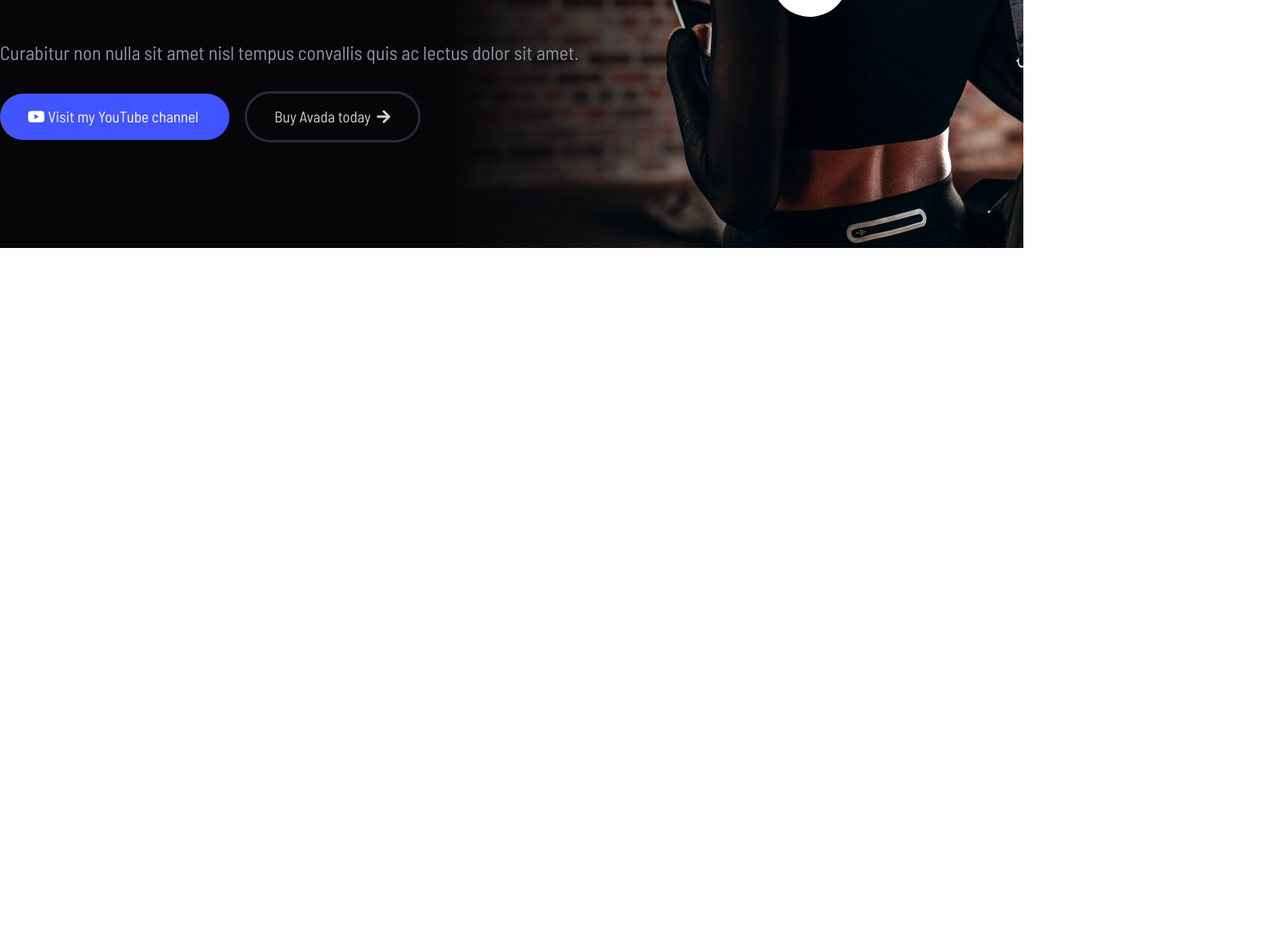
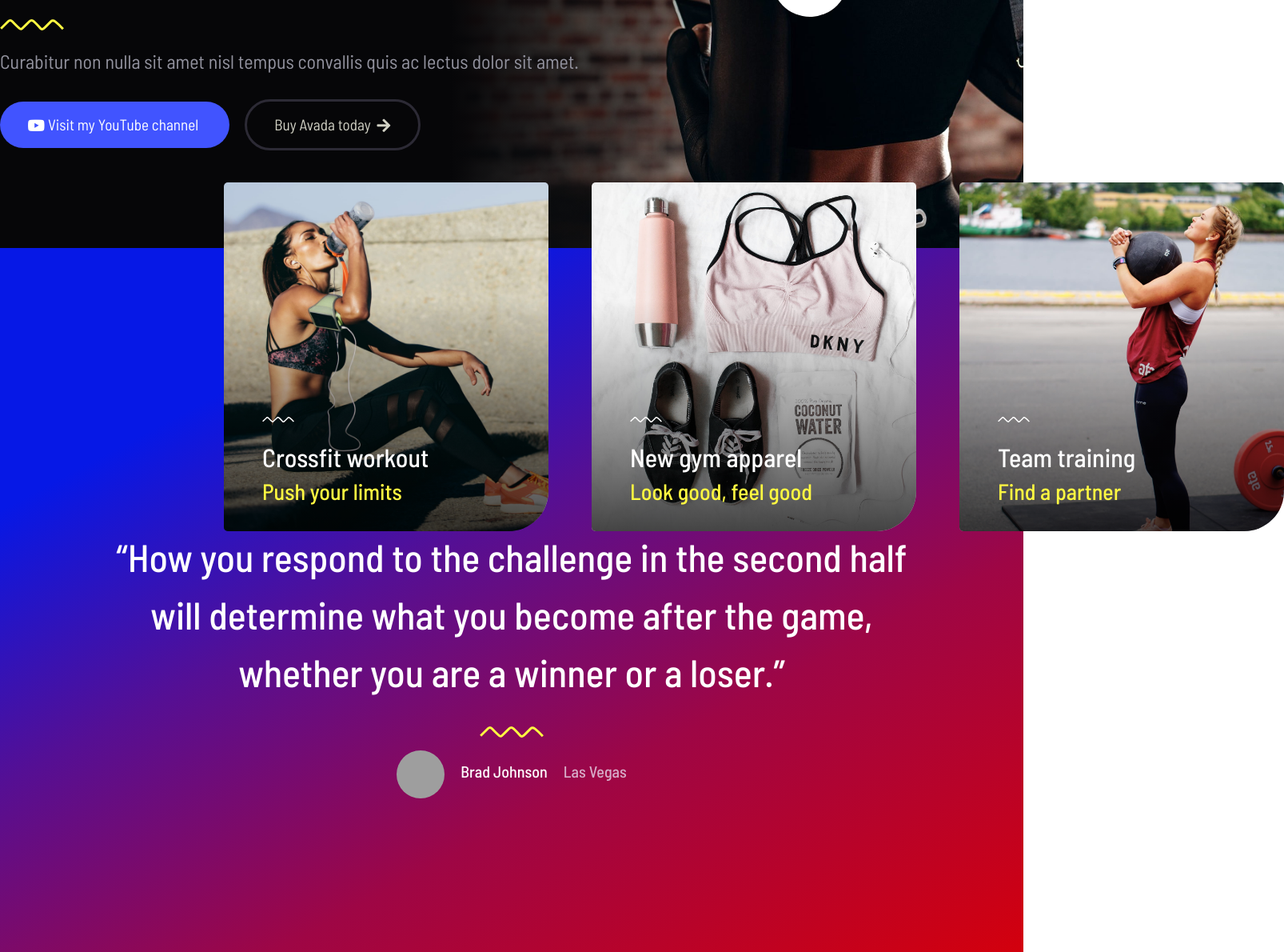
Before and after one commit to MemeWasTaken/proj-html-vuejs, a Vue app: page / in a window 1280 px wide. Shown: the part 465-1655 px from the top of the page at 80% size, 1606 px wide, since content can reach past the window. Before the commit the page ends 800 px from the top, so only its background shows below. Built offline with nearby package versions, Linux system fonts and the light colour scheme; grey boxes are pictures that could not be loaded.

Commit message:
SectionChallenge

```diff
--- a/src/components/Header.vue
+++ b/src/components/Header.vue
@@ -22,7 +22,8 @@
 </script>
 
 <style lang="scss" scoped>
- @import '../assets/scss/style.scss';
+    @import '../assets/scss/style.scss';
+
     header {
         background-color: $codGray;
         height: 100px;
--- a/src/components/Main.vue
+++ b/src/components/Main.vue
@@ -1,16 +1,19 @@
 <template>
     <main>
         <Jumbo />
+        <SectionChallenge />
     </main>
 </template>
 
 <script>
     import Jumbo from './partials/main/Jumbo.vue'
+    import SectionChallenge from './partials/main/SectionChallenge.vue'
 
     export default {
         name: "Main",
         components: {
             Jumbo,
+            SectionChallenge,
         }
     }
 </script>
--- a/src/components/partials/header/Navbar.vue
+++ b/src/components/partials/header/Navbar.vue
@@ -24,6 +24,7 @@
 
 <style lang="scss" scoped>
     @import '../../../assets/scss/partials/_variables.scss';
+
     .new {
         background-color: #FFF941;
         color: #000000;
--- a/src/components/partials/main/Jumbo.vue
+++ b/src/components/partials/main/Jumbo.vue
@@ -5,7 +5,11 @@
                 <div class="row m-0 align-items-center">
                     <div class="col-7 p-0">
                         <h3 class="h3-certified">Certified fitness professional</h3>
-                        <h1 class="h1-title"> <span class="yellow-spacer">Ta</span>ke control of your health</h1>
+                        <!-- <h1 class="h1-title"> <span class="yellow-spacer">Ta</span>ke control of your health</h1> -->
+                        <h1 class="h1-title"> Take control of your health</h1>
+                        <svg class="vector-waves" width="352" height="61" viewBox="0 0 352 61" fill="none" xmlns="http://www.w3.org/2000/svg">
+                            <path d="M5 51.5215L45 12.5215C48.6667 8.35485 58 2.52152 67.5 12.5215C77 22.5215 97 42.6882 108 51.5215C110.833 53.1882 117.5 55.5215 121.5 51.5215C125.5 47.5215 150.167 23.8549 162 12.5215C165.5 8.35485 175.3 2.52152 186.5 12.5215C197.7 22.5215 216.167 42.6882 224 51.5215C227 53.6882 234.5 56.7215 240.5 51.5215C246.5 46.3215 269.333 23.3549 280 12.5215C283 8.85485 291.9 3.72152 303.5 12.5215C315.1 21.3215 338.667 44.6882 347 54.0215" stroke="#FFF941" stroke-width="13"/>
+                        </svg>
                         <p class="p-curabitur mb-5">Curabitur non nulla sit amet nisl tempus convallis quis ac lectus dolor sit amet.</p>
                         <a href="#" class="yt-jumbo text-decoration-none rounded-pill"> <i class="fab fa-youtube"></i> Visit my YouTube channel </a> <a href="#" class="buy-jumbo text-decoration-none rounded-pill">Buy Avada today <i class="fas fa-arrow-right"></i> </a>
                     </div>
@@ -41,6 +45,7 @@
 
 <style lang="scss" scoped>
     @import '../../../assets/scss/partials/_variables.scss';
+
     .jumbo-container-photo {
         background-image: url('../../../assets/img/slider82x-scaled.jpg');
         background-size: cover;
@@ -69,13 +74,18 @@
                         .h1-title {
                             color: white;
                             font-size: 4.5em;
-                            margin-bottom: 0.7em;
+                            margin-bottom: 0.5em;
 
                             .yellow-spacer {
                                 border-bottom: 5px solid #F1EC3E;
                                 border-radius: 5px;
                                 padding-bottom: 0.3em
                             }
+                        }
+                        .vector-waves {
+                            width: 80px;
+                            height: auto;
+                            margin-bottom: 1.3em
                         }
                         .p-curabitur {
                             color: #93939f;
--- /dev/null
+++ b/src/components/partials/main/SectionChallenge.vue
@@ -0,0 +1,134 @@
+<template>
+    <section class="Challenge position-relative d-flex flex-column justify-content-end align-items-center">
+        <div class="challenge-card a position-absolute">
+            <div class="color-gradient-card d-flex flex-column justify-content-end ps-5 pb-4">
+                <svg class="vector-waves" width="352" height="61" viewBox="0 0 352 61" fill="none" xmlns="http://www.w3.org/2000/svg">
+                    <path d="M5 51.5215L45 12.5215C48.6667 8.35485 58 2.52152 67.5 12.5215C77 22.5215 97 42.6882 108 51.5215C110.833 53.1882 117.5 55.5215 121.5 51.5215C125.5 47.5215 150.167 23.8549 162 12.5215C165.5 8.35485 175.3 2.52152 186.5 12.5215C197.7 22.5215 216.167 42.6882 224 51.5215C227 53.6882 234.5 56.7215 240.5 51.5215C246.5 46.3215 269.333 23.3549 280 12.5215C283 8.85485 291.9 3.72152 303.5 12.5215C315.1 21.3215 338.667 44.6882 347 54.0215" stroke="#ffffff" stroke-width="13"/>
+                </svg>
+                <h2 class="text-white pt-4">Crossfit workout</h2 >
+                <h3 class="subtitle-yellow">Push your limits</h3>
+            </div>
+        </div>
+        <div class="challenge-card b position-absolute">
+            <div class="color-gradient-card d-flex flex-column justify-content-end ps-5 pb-4">
+                <svg class="vector-waves" width="352" height="61" viewBox="0 0 352 61" fill="none" xmlns="http://www.w3.org/2000/svg">
+                    <path d="M5 51.5215L45 12.5215C48.6667 8.35485 58 2.52152 67.5 12.5215C77 22.5215 97 42.6882 108 51.5215C110.833 53.1882 117.5 55.5215 121.5 51.5215C125.5 47.5215 150.167 23.8549 162 12.5215C165.5 8.35485 175.3 2.52152 186.5 12.5215C197.7 22.5215 216.167 42.6882 224 51.5215C227 53.6882 234.5 56.7215 240.5 51.5215C246.5 46.3215 269.333 23.3549 280 12.5215C283 8.85485 291.9 3.72152 303.5 12.5215C315.1 21.3215 338.667 44.6882 347 54.0215" stroke="#ffffff" stroke-width="13"/>
+                </svg>
+                <h2 class="text-white pt-4">New gym apparel</h2 >
+                <h3 class="subtitle-yellow">Look good, feel good</h3>
+            </div>
+        </div>
+        <div class="challenge-card c position-absolute">
+            <div class="color-gradient-card d-flex flex-column justify-content-end ps-5 pb-4">
+                <svg class="vector-waves" width="352" height="61" viewBox="0 0 352 61" fill="none" xmlns="http://www.w3.org/2000/svg">
+                    <path d="M5 51.5215L45 12.5215C48.6667 8.35485 58 2.52152 67.5 12.5215C77 22.5215 97 42.6882 108 51.5215C110.833 53.1882 117.5 55.5215 121.5 51.5215C125.5 47.5215 150.167 23.8549 162 12.5215C165.5 8.35485 175.3 2.52152 186.5 12.5215C197.7 22.5215 216.167 42.6882 224 51.5215C227 53.6882 234.5 56.7215 240.5 51.5215C246.5 46.3215 269.333 23.3549 280 12.5215C283 8.85485 291.9 3.72152 303.5 12.5215C315.1 21.3215 338.667 44.6882 347 54.0215" stroke="#ffffff" stroke-width="13"/>
+                </svg>
+                <h2 class="text-white pt-4">Team training</h2 >
+                <h3 class="subtitle-yellow">Find a partner</h3>
+            </div>
+        </div>
+
+        <div class="row m-0">
+            <div class="col">
+                <blockquote class="quote text-center">
+                    “How you respond to the challenge in the second half <br>
+                        will determine what you become after the game, <br>
+                            whether you are a winner or a loser.”
+                </blockquote>
+            </div>
+        </div>
+        <div class="row m-0">
+            <div class="col">
+                <svg class="vector-waves pt-3 pb-3" width="352" height="61" viewBox="0 0 352 61" fill="none" xmlns="http://www.w3.org/2000/svg">
+                    <path d="M5 51.5215L45 12.5215C48.6667 8.35485 58 2.52152 67.5 12.5215C77 22.5215 97 42.6882 108 51.5215C110.833 53.1882 117.5 55.5215 121.5 51.5215C125.5 47.5215 150.167 23.8549 162 12.5215C165.5 8.35485 175.3 2.52152 186.5 12.5215C197.7 22.5215 216.167 42.6882 224 51.5215C227 53.6882 234.5 56.7215 240.5 51.5215C246.5 46.3215 269.333 23.3549 280 12.5215C283 8.85485 291.9 3.72152 303.5 12.5215C315.1 21.3215 338.667 44.6882 347 54.0215" stroke="#FFF941" stroke-width="13"/>
+                </svg>
+            </div>
+        </div>
+        <div class="row m-0">
+            <div class="col">
+                <div class="brad-j d-flex align-items-center">
+                    <img class="img-brad rounded-circle" src="https://avada.theme-fusion.com/fitness/wp-content/uploads/sites/130/2020/03/avatar-1@2x.jpg" alt="">
+                    <h5 class="name-brad"> Brad Johnson </h5>
+                    <h5 class="city-brad"> Las Vegas </h5>
+                </div>
+            </div>
+        </div>
+    </section>
+</template>
+
+<script>
+    export default {
+        name: "SectionChallenge"
+    }
+</script>
+
+<style lang="scss" scoped>
+    @import '../../../assets/scss/partials/_variables.scss';
+
+    .Challenge {
+        background: linear-gradient(152deg, rgba(6,24,230,1) 21%, rgba(85,15,148,1) 43%, rgba(158,6,69,1) 68%, rgba(211,0,13,1) 100%);
+        width: 100%;
+        height: 110vh;
+
+        .challenge-card {
+            width: 406px;
+            height: 436px;
+            border-radius: 5px;
+            border-bottom-right-radius: 50px;
+            top: -82px;
+            overflow: hidden;
+            .color-gradient-card {
+                background: linear-gradient(0deg, rgba(0,0,0,0.7203256302521008) 0%, rgba(0,0,0,0) 66%);
+                width: 406px;
+                height: 436px;
+                .vector-waves {
+                    width: 40px;
+                    height: auto;
+                }
+                .subtitle-yellow { color: #fff941; }
+            }
+        }
+        .challenge-card.a {
+            background-image: url('../../../assets/img/service6-2x.jpg');
+            background-size: cover;
+            left: 280px;
+        }
+        .challenge-card.b {
+            background-image: url('../../../assets/img/box1-2x.jpg');
+            background-size: cover;
+            left: 740px;
+        }
+        .challenge-card.c {
+            background-image: url('../../../assets/img/box3-2x.jpg');
+            background-size: cover;
+            left: 1200px;
+        }
+        .row {
+            .col {
+                .quote {
+                    color: #ffffff;
+                    font-weight: 500;
+                    font-size: 3em;
+                }
+                .vector-waves {
+                    width: 80px;
+                    height: auto;
+                }
+                .brad-j {
+                    padding-bottom: 12em;
+                    .img-brad {
+                        width: 60px;
+                        height: 60px;
+                    }
+                    .name-brad {
+                        color: #ffffff;
+                        padding: 0 1em;
+                    }
+                    .city-brad { color: #D7ACC8; }
+                }
+            }
+        }
+    }
+
+
+</style>
```
Also changed, not shown: src/assets/img/vector-waves.svg (added), src/components/partials/main/SectionTraining.vue (added), 1 other file (tests, documents, lock files or other folders).
